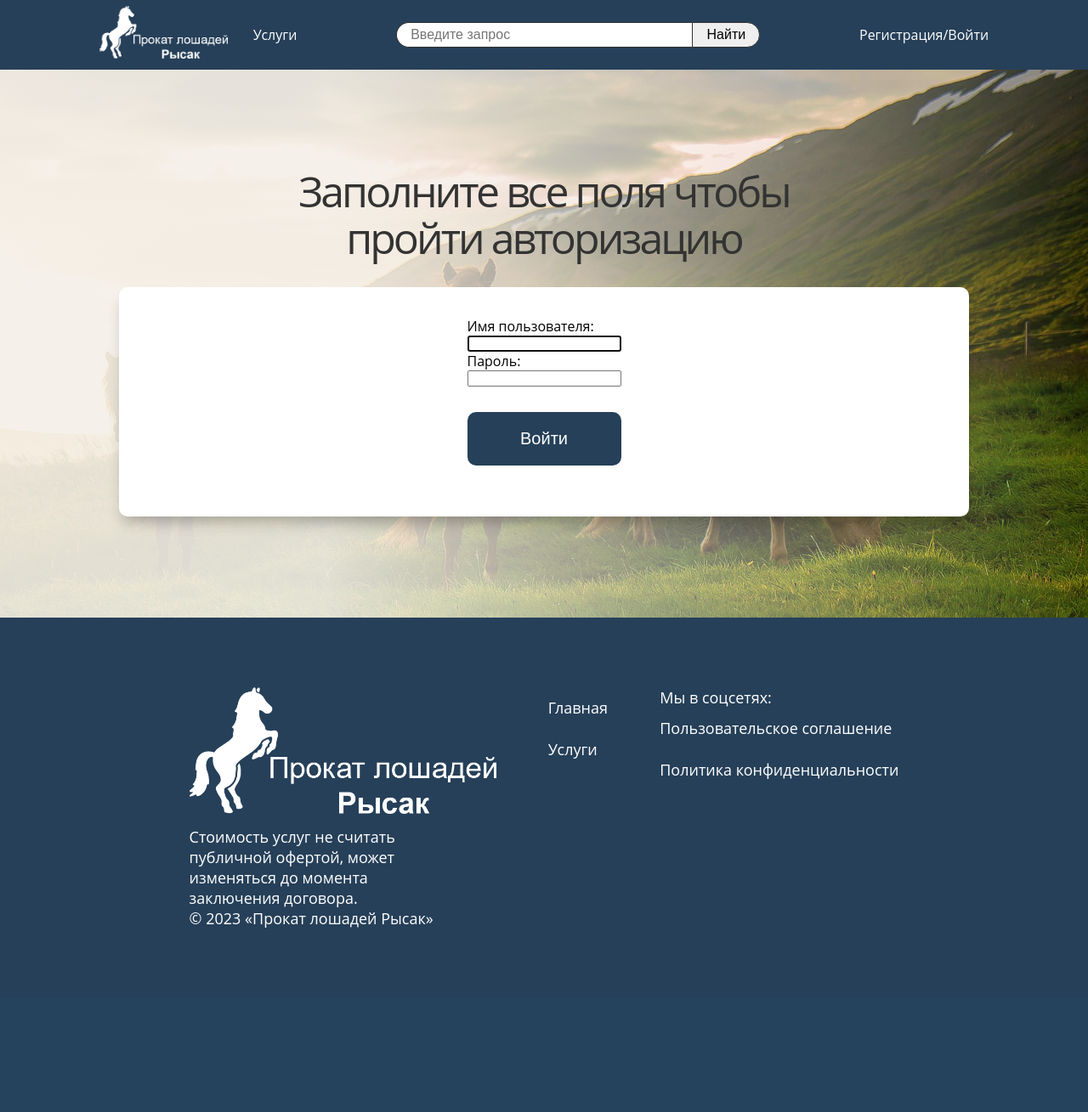
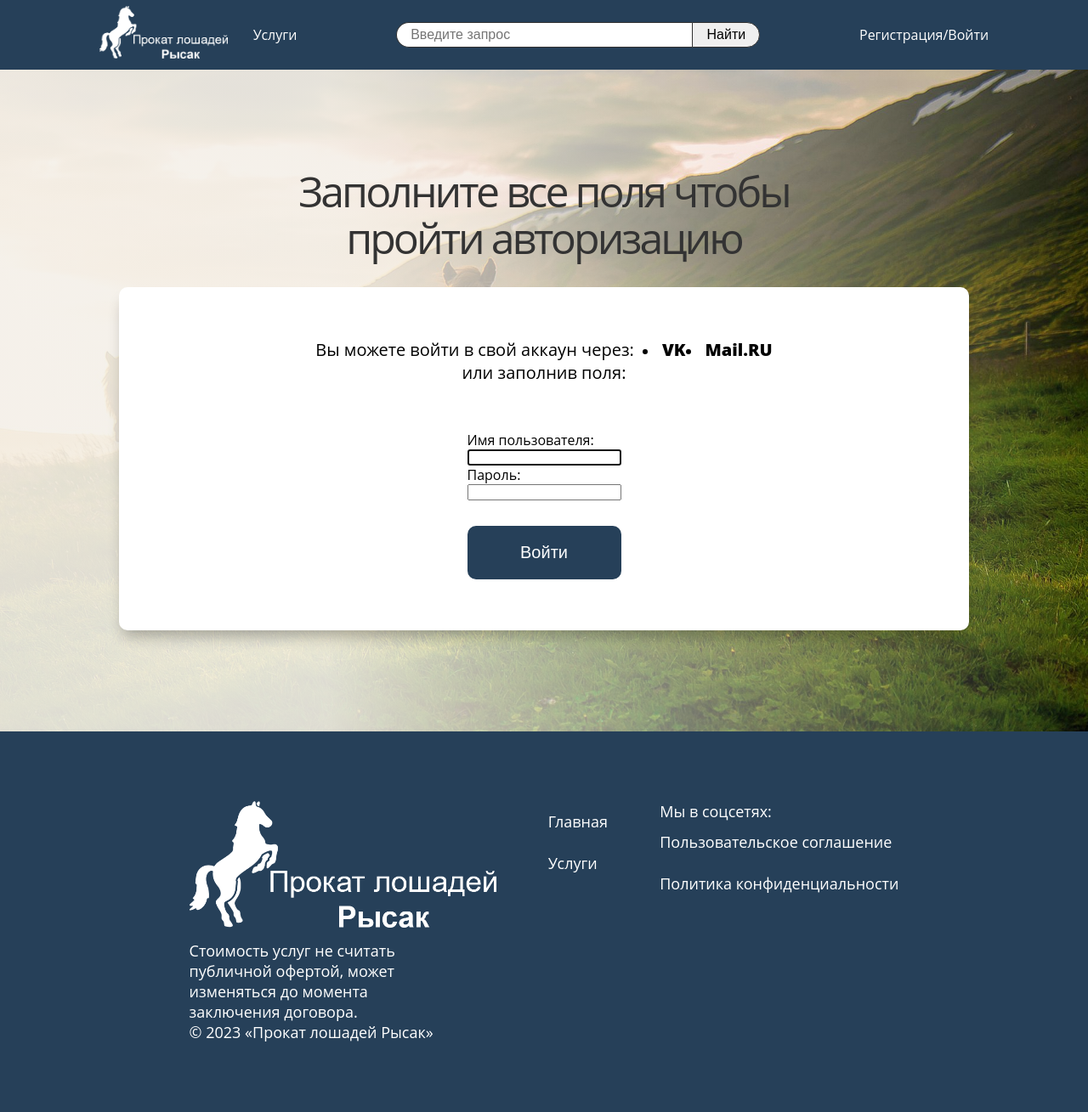
Before and after one commit to DanilKrash/cursovaia, a Django app: page /auth/login/ in a window 1280 px wide. Shown: the part 36-1345 px from the top of the page at 85% size. Before the commit the page ends 1128 px from the top, so only its background shows below. Run offline with Django 4.2, Linux system fonts and the light colour scheme; some libraries are stand-ins or nearby versions; some web fonts are replaced.

Commit message:
Добавил авторизацию через соц. сети

```diff
--- a/horse_rental/horse/templates/horse/service_order.html
+++ b/horse_rental/horse/templates/horse/service_order.html
@@ -4,6 +4,6 @@
 
 {% block content %}
     <div>
-
+        <p style="margin: 100px">ggggggggg</p>
     </div>
 {% endblock %}
--- a/horse_rental/horse/urls.py
+++ b/horse_rental/horse/urls.py
@@ -8,6 +8,6 @@ urlpatterns = [
     path('', views.main, name='main'),
     path('services/<int:page_num>/', service_list_view, name='services'),
     path('services/', service_list_view, name='first_service'),
-    path('<int:service_id>/', service_detail_view, name='detail'),
-    path('<int:order_id>/', service_order_view, name='order'),
+    path('detail/<int:service_id>/', service_detail_view, name='detail'),
+    path('order/<int:order_id>/', service_order_view, name='order'),
 ]
--- a/horse_rental/horse_reg/models.py
+++ b/horse_rental/horse_reg/models.py
@@ -14,7 +14,6 @@ class CustomUserManager(BaseUserManager):
         user.is_active = user.is_superuser
         user.set_password(password)
         user.save()
-
         return user
 
     def create_superuser(self, email, password, *args, **kwargs):
--- a/horse_rental/horse_reg/views.py
+++ b/horse_rental/horse_reg/views.py
@@ -1,3 +1,4 @@
+from django.contrib.auth import authenticate, login
 from django.shortcuts import render
 from django.urls import reverse_lazy
 from django.views.generic import CreateView
--- a/horse_rental/horse_rental/urls.py
+++ b/horse_rental/horse_rental/urls.py
@@ -9,6 +9,7 @@ urlpatterns = [
     path('services/', include('horse.urls', namespace='hor')),
     path('auth/', include('horse_reg.urls', namespace='reg')),
     path('', include('horse.urls', namespace='main')),
+    path('accounts/', include('allauth.urls')),
 ]
 
 if settings.DEBUG:
--- a/horse_rental/static/css/styles.css
+++ b/horse_rental/static/css/styles.css
@@ -393,10 +393,20 @@ body, html{
     border: 1px solid #bdbdbd;
 }
 
+.detail_desc{
+    font-family: Open Sans,Arial,sans-serif;
+    color: #666;
+    font-weight: 500;
+    font-size: 18px;
+    padding: 80px;
+    line-height: 1.8em;
+    margin: 0;
+}
+
 .txt_info_serv{
     display: flex;
     width: 674px;
-    height: 249px;
+    height: 250px;
     flex-direction: column;
     border: 1px solid #bdbdbd;
     align-items: center;
@@ -433,11 +443,16 @@ body, html{
 
 .comment_holder{
     border-bottom: 1px solid black;
+    padding-bottom: 5px;
     border-top: none;
     border-left: none;
     border-right: none;
     margin-top: 10px;
     margin-right: 220px;
+    transition: all ease 0.2s;
+}
+.comment_holder:focus{
+    border-bottom: 2px solid black;
 }
 
 .comment_send{
@@ -506,6 +521,7 @@ p{
 
 .block_fields{
     display: flex;
+    flex-direction: column;
     height: auto;
     width: 1000px;
     background: #ffffff;
@@ -531,3 +547,22 @@ p{
     background: #949494;
     color: black;
 }
+
+.socialaccount_ballot{
+    display: flex;
+    align-items: center;
+    flex-direction: column;
+    padding: 60px 0 20px 0;
+}
+
+.socialaccount_provider{
+    text-decoration: none;
+    font-size: 20px;
+    font-weight: 800;
+    color: black;
+}
+
+.account_login{
+    display: flex;
+    align-items: center;
+}
--- a/horse_rental/templates/registration/login.html
+++ b/horse_rental/templates/registration/login.html
@@ -1,5 +1,7 @@
 {% extends 'layout.html' %}
+{% load i18n %}
 {% load static %}
+{% load account socialaccount %}
 
 {% block title %}Авторизация{% endblock %}
 
@@ -8,6 +10,28 @@
      <div class="fon_register" style="background-image: linear-gradient(90deg,rgba(244,240,233,0.9) 30%,rgba(244,240,233,0) 100%), url('{% static 'img/fonreg.jpg' %}')!important; height: auto; padding-bottom: 119px; padding-top: 119px;">
         <h class="txt_register">Заполните все поля чтобы пройти авторизацию</h>
         <form action="{% url 'reg:login' %}" class="block_fields" method="post">
+            {% get_providers as socialaccount_providers %}
+
+
+            {% if socialaccount_providers %}<p>{% blocktrans with site.name as site_name %}
+
+            {% endblocktrans %}</p>
+
+                <div class="socialaccount_ballot">
+                    <div class="account_login">
+                        <p style="padding-right: 10px; font-size: 20px"> Вы можете войти в свой аккаун через: {% include "socialaccount/snippets/provider_list.html" with process="login" %} </p>
+
+                    </div>
+                    <p style="font-size: 20px"> или заполнив поля: </p>
+                </div>
+
+
+
+            {% else %}
+                <p>{% blocktrans %}If you have not created an account yet, then please
+                <a href="{{ signup_url }}">sign up</a> first.{% endblocktrans %}</p>
+            {% endif %}
+
             <div style="display: flex; flex-direction: column; padding: 35px 0 60px 0;">
                 {% csrf_token %}
                 {{ form }}
```
Also changed, not shown: horse_rental/horse/templates/horse/service_detail.html (+4 -4 lines), horse_rental/horse_rental/settings.py (+25 -1 lines), horse_rental/db.sqlite3, horse_rental/static/img/lvk.png (added), horse_rental/templates/__init__.py (added).
